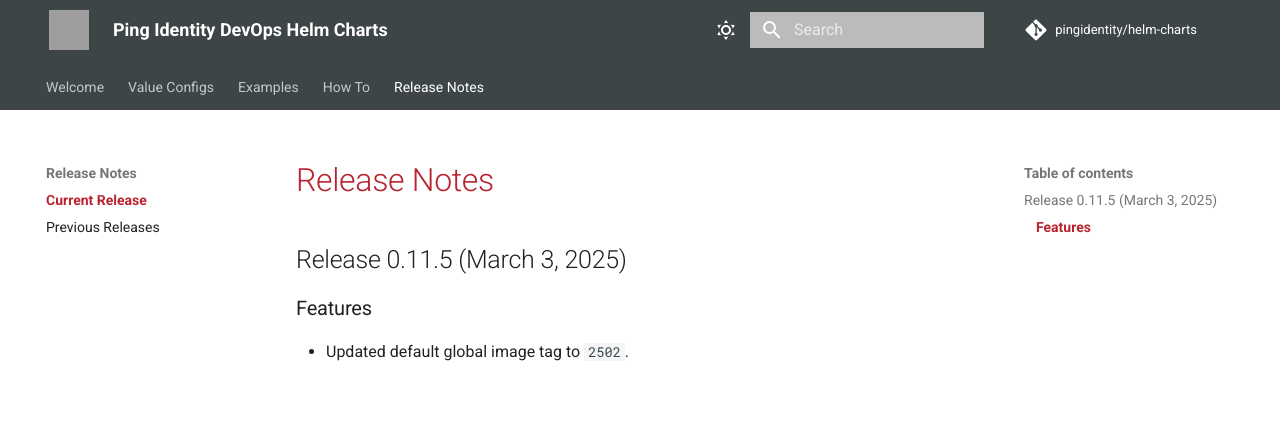
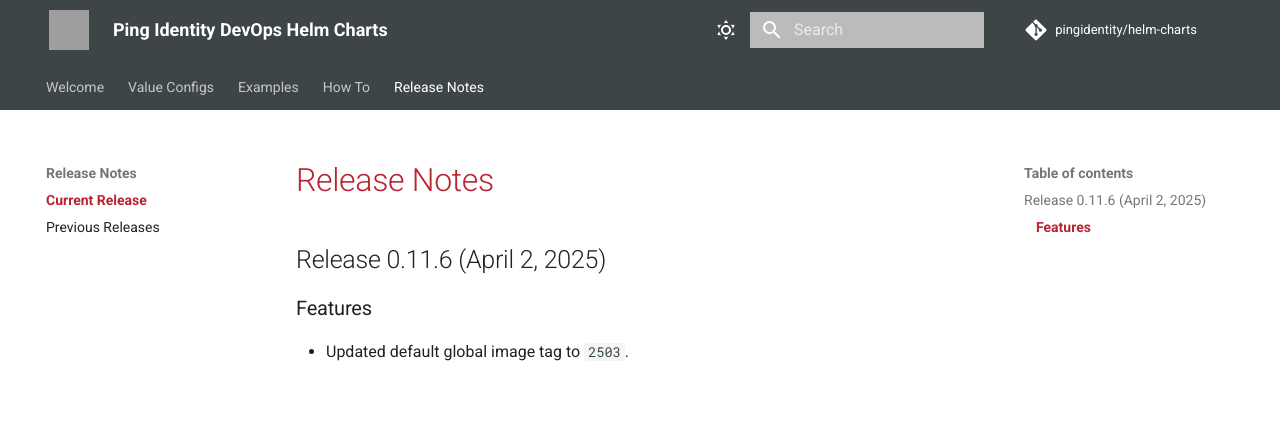
Before and after one commit to pingidentity/helm-charts, an MkDocs documentation site: the page built from docs/release-notes/currentRelease.md, in a window 1280 px wide. Shown: the top 447 px of the page. Built offline with MkDocs 1.6.1 and Material for MkDocs 9.7.7, drawn with Linux system fonts in a browser that asks for light colours; comment, search, counter and statistics services are not loaded; grey boxes are pictures that could not be loaded.

Commit message:
Release 0.11.6

```diff
--- a/docs/release-notes/currentRelease.md
+++ b/docs/release-notes/currentRelease.md
@@ -1,4 +1,4 @@
 # Release Notes
-## Release 0.11.5 (March 3, 2025)
+## Release 0.11.6 (April 2, 2025)
 ### Features ###
-  - Updated default global image tag to `2502`.
+  - Updated default global image tag to `2503`.
```
Also changed, not shown: docs/config/supported-values.md (+1 -1 lines), docs/index.yaml (+13 -1 lines), docs/release-notes/previousReleases.md (+4 -0 lines), 2 other files.
